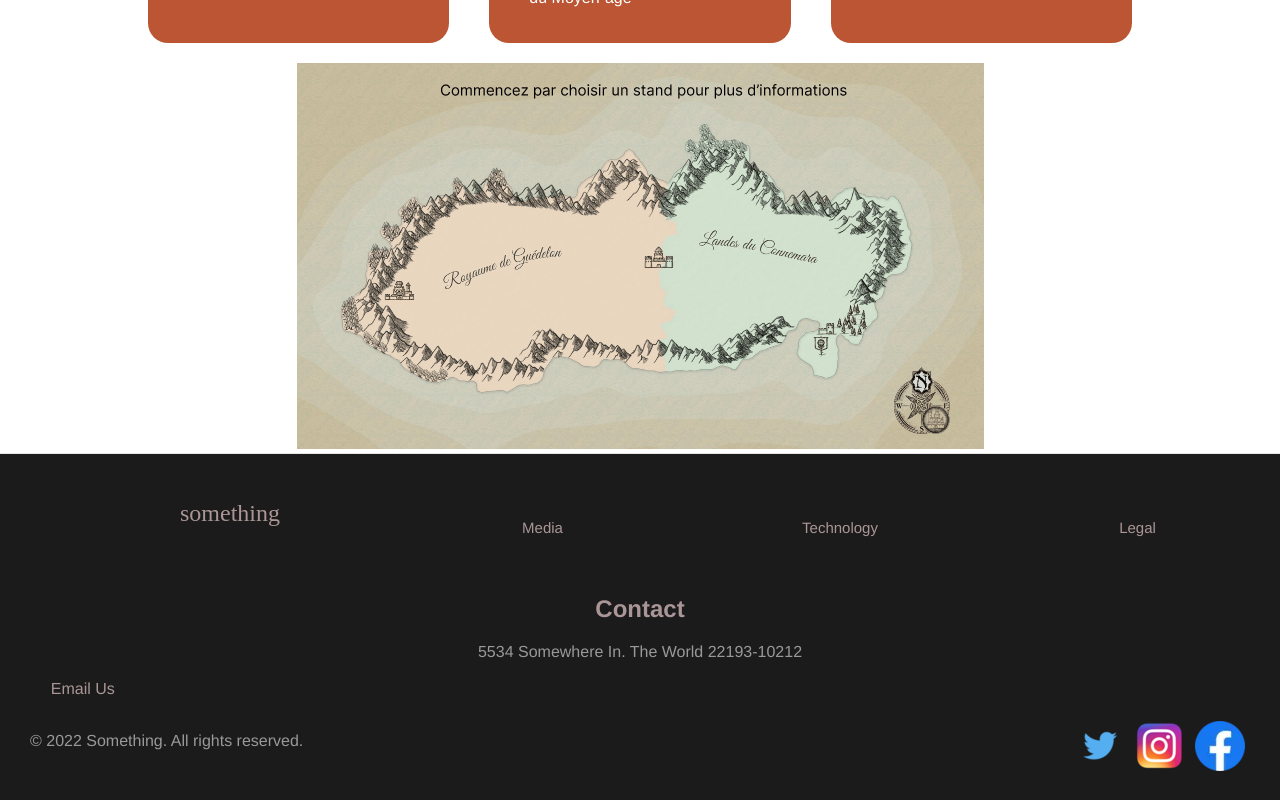
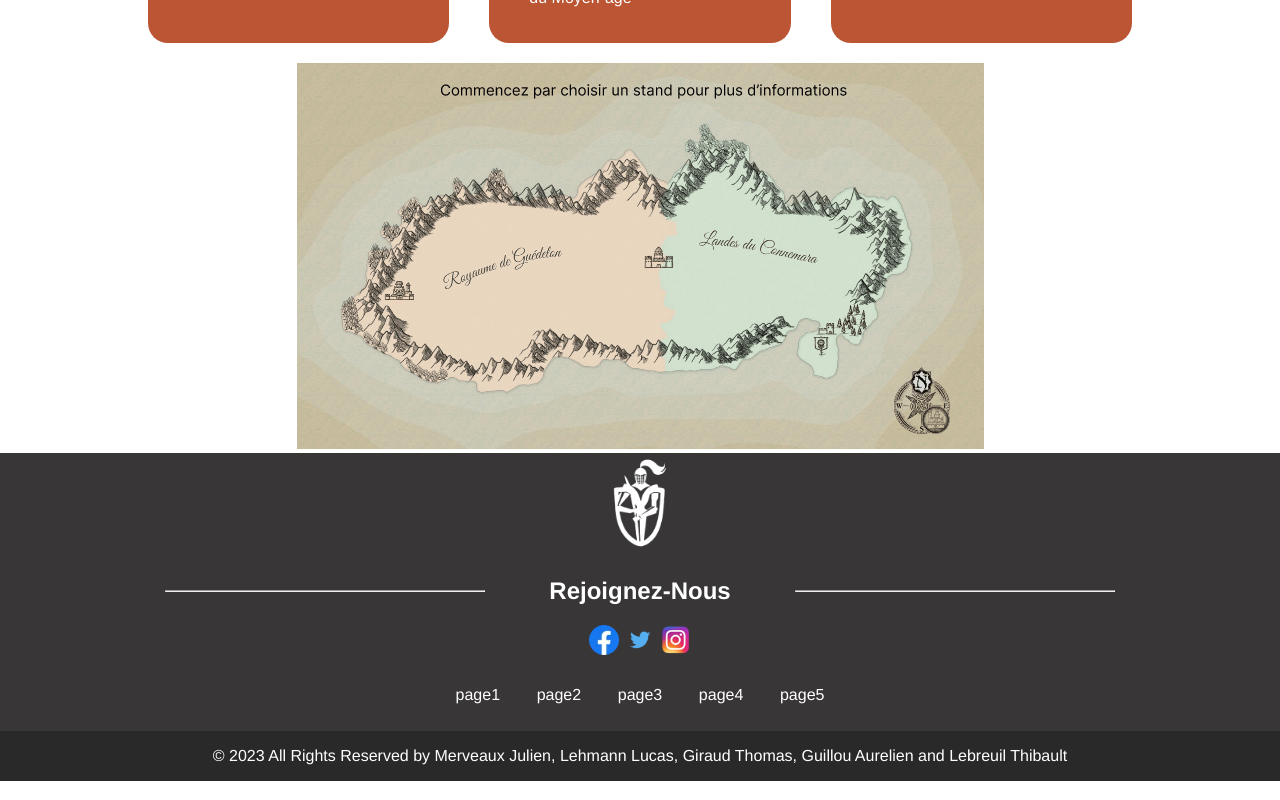
Before and after one commit to ThomasG1raud/saes3_vue, a Vue app: page / in a window 1280 px wide. Shown: the part 1345-2145 px from the top of the page. Built offline with nearby package versions, Linux system fonts and the light colour scheme.

Commit message:
add Footer

```diff
--- a/src/App.vue
+++ b/src/App.vue
@@ -2,7 +2,7 @@
   <div id="app">
     <HeaderView msg="test"/>
     <router-view/>
-    <FooterView/>
+    <FooterView year="2022"/>
   </div>
 </template>
 
--- a/src/components/FooterView.vue
+++ b/src/components/FooterView.vue
@@ -1,69 +1,49 @@
 <template>
   <footer class="footer">
-    <div class="footer__addr">
-      <h1 class="footer__logo">Something</h1>
 
+    <section class="section" id="section1">
+      <img src="../assets/logo_sae_white.png" alt="logo du site">
+    </section>
+
+    <section class="section" id="section2">
+      <div class="divHr">
+        <hr>
       </div>
+      <div class="divPhraseAccroche"><h1>Rejoignez-Nous</h1></div>
+      <div class="divHr">
+        <hr>
+      </div>
+    </section>
 
-    <ul class="footer__nav">
-      <li class="nav__item">
-        <h2 class="nav__title">Media</h2>
+    <section class="section" id="section3">
+      <img class="imageResaux" src="../assets/facebook.webp">
+      <img class="imageResaux" src="../assets/twitter.png">
+      <img class="imageResaux" src="../assets/instagram.png">
+    </section>
 
-        <ul class="nav__ul">
+    <section class="section" id="section4">
+      <div class="divPage">page1</div>
+      <div class="divPage">page2</div>
+      <div class="divPage">page3</div>
+      <div class="divPage">page4</div>
+      <div class="divPage">page5</div>
+    </section>
 
+    <section class="section" id="section5">
+      <p>&copy; <span>{{getYear}}</span> All Rights Reserved by Merveaux Julien, Lehmann Lucas, Giraud Thomas, Guillou Aurelien and Lebreuil Thibault</p>
+    </section>
 
-        </ul>
-      </li>
-
-      <li class="nav__item nav__item--extra">
-        <h2 class="nav__title">Technology</h2>
-
-        <ul class="nav__ul nav__ul--extra">
-
-        </ul>
-      </li>
-
-      <li class="nav__item">
-        <h2 class="nav__title">Legal</h2>
-
-        <ul class="nav__ul">
-
-        </ul>
-      </li>
-    </ul>
-
-    <div class="contactUs">
-      <h2>Contact</h2>
-
-      <address>
-        5534 Somewhere In. The World 22193-10212<br>
-
-        <a class="footer__btn" href="mailto:example@gmail.com">Email Us</a>
-      </address>
-
-    </div>
-
-    <div class="legal">
-      <p>&copy; 2022 Something. All rights reserved.</p>
-
-      <div class="legal__links">
-
-        <span>
-          <div class = "divImage"> <img class ="imageRes" src="../assets/twitter.png" alt=""> </div>
-
-          <div class = "divImage"> <img class="imageRes" src="../assets/instagram.png" alt=""> </div>
-
-          <div class = "divImage"> <img class="imageRes" src="../assets/facebook.webp" alt=""> </div>
-        </span>
-
-      </div>
-    </div>
   </footer>
 </template>
 
 <script>
 export default {
-  name: "FooterView"
+  name: "FooterView",
+  computed: {
+    getYear() {
+      return new Date().getFullYear()
+    }
+  }
 }
 </script>
 
@@ -72,154 +52,69 @@ export default {
   box-sizing: border-box;
 }
 
-html {
-  font-size: 100%;
+footer {
+  display: flex;
+  justify-content: center;
+  align-items: center;
+  flex-direction: column;
+  background-color: #383636;
+  color: #FFFFFF;
 }
 
-body {
-  font-family: acumin-pro, system-ui, sans-serif;
-  margin: 0;
-  display: grid;
-  grid-template-rows: auto 1fr auto;
-  font-size: 14px;
-  background-color: #f4f4f4;
-  align-items: start;
-  min-height: 100vh;
+section {
+  height: auto;
+  width: 100%;
 }
 
-.footer {
-  display: flex;
-  flex-flow: row wrap;
-  padding: 30px 30px 20px 30px;
-  color: #aa9696;
-  background-color: #1c1b1b;
-  border-top: 1px solid #e5e5e5;
+#section1 {
+  height: auto;
 }
 
-.footer > * {
-  flex:  1 100%;
-}
-
-.footer__addr {
-  margin-right: 1.25em;
-  margin-bottom: 2em;
-}
-
-.footer__logo {
-  font-family: 'Pacifico', cursive;
-  font-weight: 400;
-  text-transform: lowercase;
-  font-size: 1.5rem;
-}
-
-.footer__addr h2 {
-  margin-top: 1.3em;
-  font-size: 15px;
-  font-weight: 400;
-}
-
-.nav__title {
-  font-weight: 400;
-  font-size: 15px;
-}
-
-.footer address {
-  font-style: normal;
-  color: #999;
-}
-
-.footer__btn {
+#section2 {
   display: flex;
-  align-items: center;
   justify-content: center;
-  height: 36px;
-  max-width: max-content;
-  background-color: rgb(33, 33, 33, 0.07);
-  border-radius: 100px;
-  color: #aa9696;
-  line-height: 0;
-  margin: 0.6em 0;
-  font-size: 1rem;
-  padding: 0 1.3em;
-}
-
-.footer ul {
-  list-style: none;
-  padding-left: 0;
-}
-
-.footer li {
-  line-height: 2em;
-}
-
-.footer a {
-  text-decoration: none;
-}
-
-.footer__nav {
-  display: flex;
-  flex-flow: row wrap;
-}
-
-.footer__nav > * {
-  flex: 1 50%;
-  margin-right: 1.25em;
-}
-
-.nav__ul a {
-  color: #999;
-}
-
-.nav__ul--extra {
-  column-count: 2;
-  column-gap: 1.25em;
-}
-
-.legal {
-  display: flex;
-  flex-wrap: wrap;
-  color: #999;
-}
-
-.legal__links {
-  display: flex;
   align-items: center;
 }
 
-.heart {
-  color: #2f2f2f;
+#section4 {
+  display: flex;
+  justify-content: center;
+  flex-wrap: wrap;
+  width: 50%;
+  padding: 15px;
 }
 
-@media screen and (min-width: 24.375em) {
-  .legal .legal__links {
-    margin-left: auto;
-  }
+#section5 {
+  background-color: #2a2929;
+  color: #FFFFFF;
 }
 
-@media screen and (min-width: 40.375em) {
-  .footer__nav > * {
-    flex: 1;
+img {
+  height: 100px;
 }
 
-  .nav__item--extra {
-    flex-grow: 2;
+.divHr {
+  width: 25%;
 }
 
-  .footer__addr {
-    flex: 1 0px;
+hr {
+  width: 100%;
 }
 
-  .footer__nav {
-    flex: 2 0px;
-  }
+.divPhraseAccroche {
+  width: auto;
+  margin: 0 5%;
 }
 
-.divImage {
-  margin: 5px;
+.imageResaux {
+  height: 30px;
+  margin: 0 3px;
 }
 
-span {
-  display: flex;
+.divPage {
+  height: auto;
+  width: auto;
+  margin: 2% 3%
 }
 
 </style>
--- a/src/components/HeaderView.vue
+++ b/src/components/HeaderView.vue
@@ -4,7 +4,7 @@
       <a class="item" href="">
         <img src="../assets/logo_sae_white.png" alt="logo_sae_black" id="logo_navbar">
       </a>
-      <a class="item" >Acceuil</a>
+      <a class="item" >Accueil</a>
       <a class="item" >Prestataire</a>
       <a class="item" >Map</a>
       <a class="item">
```
Also changed, not shown: src/assets/telephoneFooter.png (added). Lines whose indentation alone changed are shown as unchanged.
